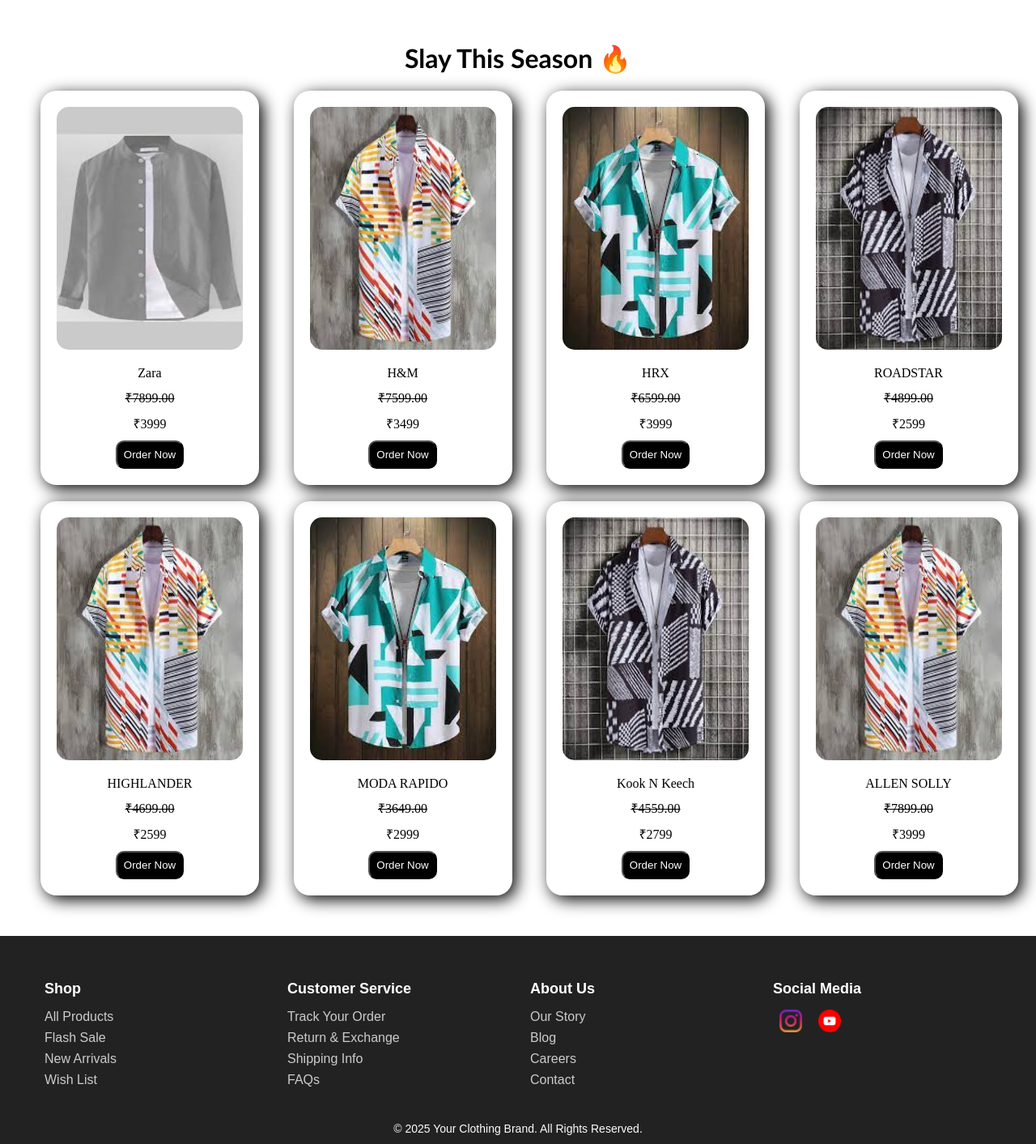
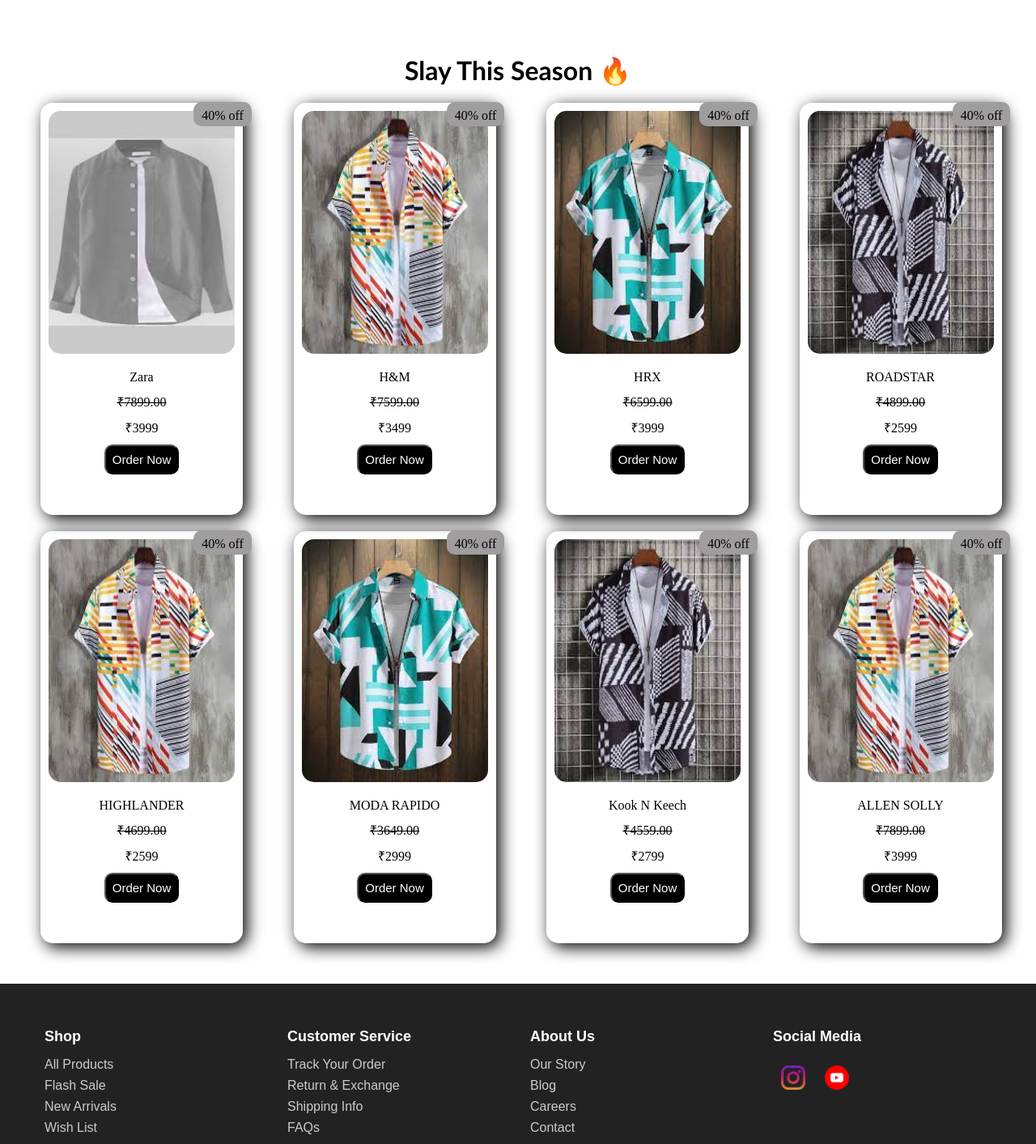
Before and after one commit to RutikWankhade13/SHOP, a plain HTML site: page index.html in a window 1280 px wide. Shown: the part 692-2105 px from the top of the page at 81% size. Drawn offline with Linux system fonts and the light colour scheme.

Commit message:
initial commit

```diff
--- a/index.html
+++ b/index.html
@@ -67,6 +67,9 @@
           <strike>₹7899.00</strike>
           <p>₹3999</p>
           <button>Order Now</button>
+          <div class="offer">
+            <span>40% off</span>
+          </div>
         </div>
         <div class="cloth">
           <img src="./cloth2.jpeg" />
@@ -75,6 +78,9 @@
           <strike>₹7599.00</strike>
           <p>₹3499</p>
           <button>Order Now</button>
+           <div class="offer">
+            <span>40% off</span>
+          </div>
         </div>
         <div class="cloth">
           <img src="./cloth3.jpeg" />
@@ -83,6 +89,9 @@
           <strike>₹6599.00</strike>
           <p>₹3999</p>
           <button>Order Now</button>
+           <div class="offer">
+            <span>40% off</span>
+          </div>
         </div>
         <div class="cloth">
           <img src="./cloth4.jpeg" />
@@ -91,6 +100,9 @@
           <strike>₹4899.00</strike>
           <p>₹2599</p>
           <button>Order Now</button>
+           <div class="offer">
+            <span>40% off</span>
+          </div>
         </div>
         <div class="cloth">
           <img src="./cloth2.jpeg" />
@@ -99,6 +111,9 @@
           <strike>₹4699.00</strike>
           <p>₹2599</p>
           <button>Order Now</button>
+           <div class="offer">
+            <span>40% off</span>
+          </div>
         </div>
         <div class="cloth">
           <img src="./cloth3.jpeg" />
@@ -107,6 +122,9 @@
           <strike>₹3649.00</strike>
           <p>₹2999</p>
           <button>Order Now</button>
+           <div class="offer">
+            <span>40% off</span>
+          </div>
         </div>
         <div class="cloth">
           <img src="./cloth4.jpeg" />
@@ -115,6 +133,9 @@
           <strike>₹4559.00</strike>
           <p>₹2799</p>
           <button>Order Now</button>
+           <div class="offer">
+            <span>40% off</span>
+          </div>
         </div>
         <div class="cloth">
           <img src="./cloth2.jpeg" />
@@ -123,6 +144,9 @@
           <strike>₹7899.00</strike>
           <p>₹3999</p>
           <button>Order Now</button>
+           <div class="offer">
+            <span>40% off</span>
+          </div>
         </div>
       </section>
     </main>
--- a/style.css
+++ b/style.css
@@ -53,7 +53,7 @@
   display: grid;
   grid-template-columns: repeat(4, 1fr);
   gap: 20px;
-  margin-left: 50px ;
+  margin-left: 50px;
 
 }
 .cloth {
@@ -62,34 +62,61 @@
   align-items: center;
   gap: 10px;
   box-shadow: 5px 5px 20px rgb(0, 0, 0);
-  border-radius: 20px;
-  padding: 20px;
-  width:fit-content;
+  border-radius: 15px;
+  padding: 10px;
+
+  width: fit-content;
   justify-content: space-evenly;
+  transition: all 0.3s ease-in-out;
+}
+
+.cloth:hover {
+  transform: scale(1.02);
+}
+.cloth > img {
+  width: 230px;
+  height: 300px;
+  border-radius: 15px;
 
 }
-.cloth>img{
-  width:230px;
-  height: 300px;
-  border-radius: 15px;
-}
-button{
+.cloth > button {
   padding: 8px;
-  color:white;
+  color: white;
   background-color: black;
   border-radius: 10px;
   cursor: pointer;
+  font-size: 15px;
+
+}
+.offer{
+  position: relative;
+  background-color: rgb(159, 157, 157);
+  height: 30px;
+  width: fit-content;
+  bottom:470px;
+  left:100px;
+  border-radius: 10px 10px 10px 10px;
+  padding: 10px;
+  padding-top: 8px;
+  color:rgb(0, 0, 0)
+
+}
+.offer:hover::after{
+  content: "Limited Time Only!";
 }
 
- #brands{
+
+button:hover {
+  border-radius: 14px 0 14px 0;
+}
+#brands {
   display: flex;
   justify-content: space-around;
   padding: 50px 0px;
   gap: 20px;
-
 }
 
-  .brand{
+.brand {
   display: flex;
   flex-direction: column;
   align-items: center;
@@ -98,11 +125,21 @@
   border-radius: 50%;
   border: 5px solid rgba(5, 0, 0, 0.492);
   cursor: pointer;
+  gap: 15px;
+  transition: all 0.3s ease-in-out;
 }
-  .brand>h2{
+
+.brand:hover {
+   border: 5px solid rgb(97, 97, 229);
+  background: rgba(97, 97, 229, 0.1);
+  box-shadow: 0 8px 20px rgba(105, 105, 171, 0.3);
+  transform: scale(1.02);
+}
+
+.brand > h2 {
   font-size: 12px;
 }
-  .brand>img{
+.brand > img {
   height: 75px;
 }
 
@@ -130,32 +167,30 @@
 .footer-section h3 {
   margin-bottom: 15px;
   font-size: 18px;
-  color: #ffffff; /* golden-ish accent */
+  color: #ffffff;
 }
 
-.footer-section ul {
+.footer-section > ul {
   list-style: none;
 }
 
-.footer-section ul li {
+.footer-section > ul > li {
   margin-bottom: 8px;
 }
 
-.footer-section ul li a {
+.footer-section ul > li > a {
   text-decoration: none;
   color: #ccc;
   transition: color 0.3s;
 }
 
-.footer-section ul li a:hover {
+.footer-section > ul > li a:hover {
   color: #fff;
 }
 
-.social-icons img {
-  width: 28px;
-  margin: 0 8px;
-  cursor: pointer;
-
+.social-icons > a > img {
+  height: 30px;
+  margin: 10px;
 }
 
 .footer-bottom {
```
Lines whose indentation alone changed are shown as unchanged.
